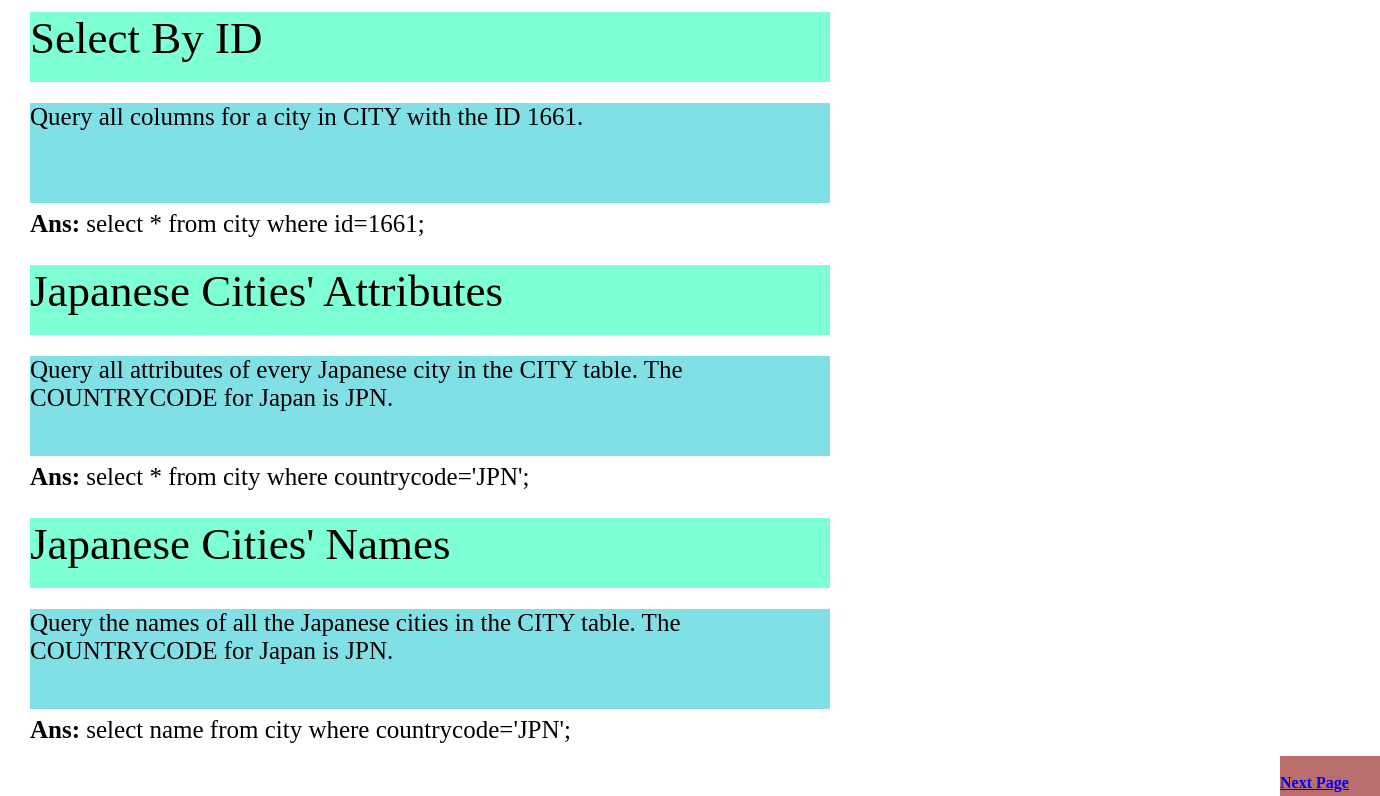
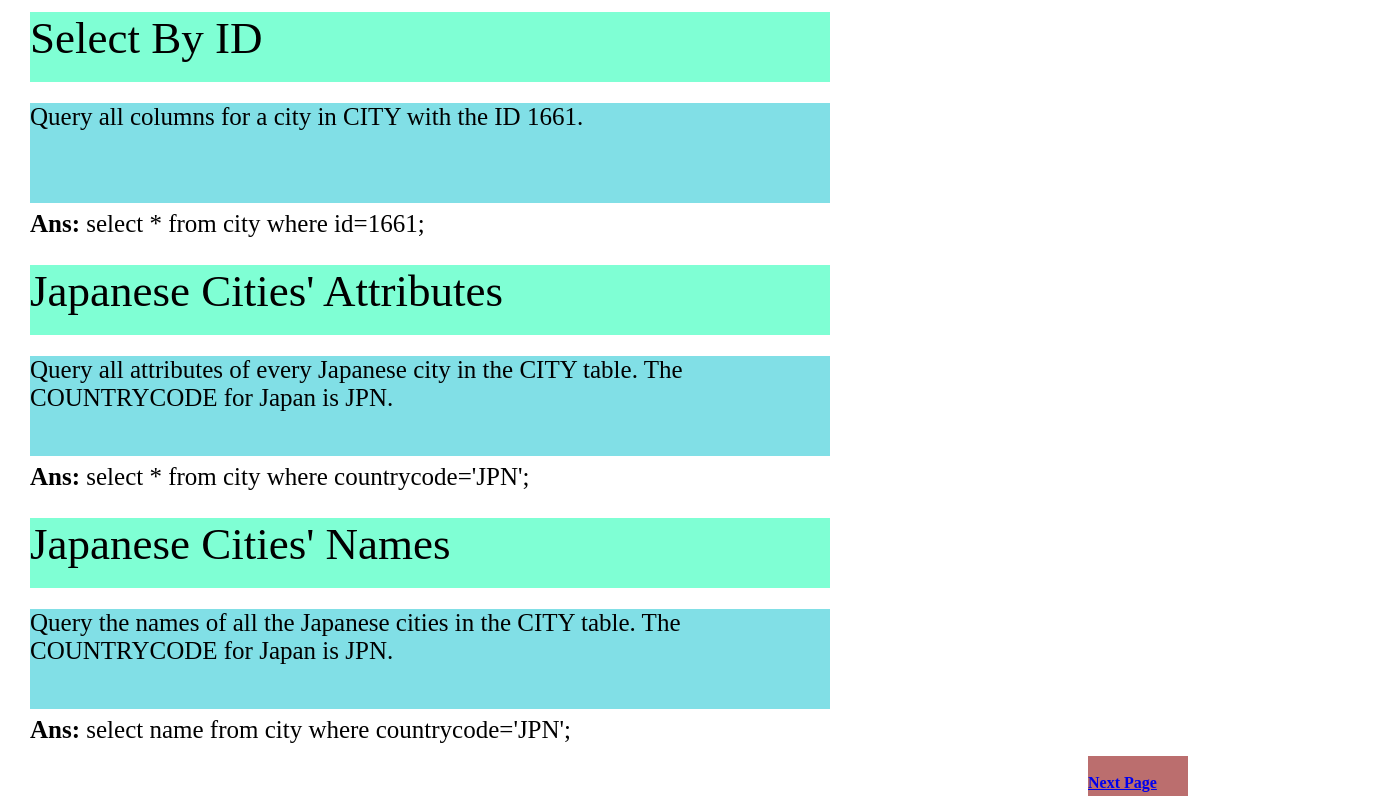
Before and after one commit to SipraGhosh/Hakerrank-Sql, a plain HTML site: page index.html in a window 1280 px wide. Shown: the part 894-1690 px from the top of the page, 1380 px wide, since content can reach past the window. Drawn offline with Linux system fonts and the light colour scheme.

Commit message:
Update index.html

```diff
--- a/index.html
+++ b/index.html
@@ -64,7 +64,7 @@
         .h{
             width:100px;
             height:40px;
-            margin-left:100%;
+            margin-left:85%;
             background-color:rgb(187, 110, 110);
          }
         </style>
```
